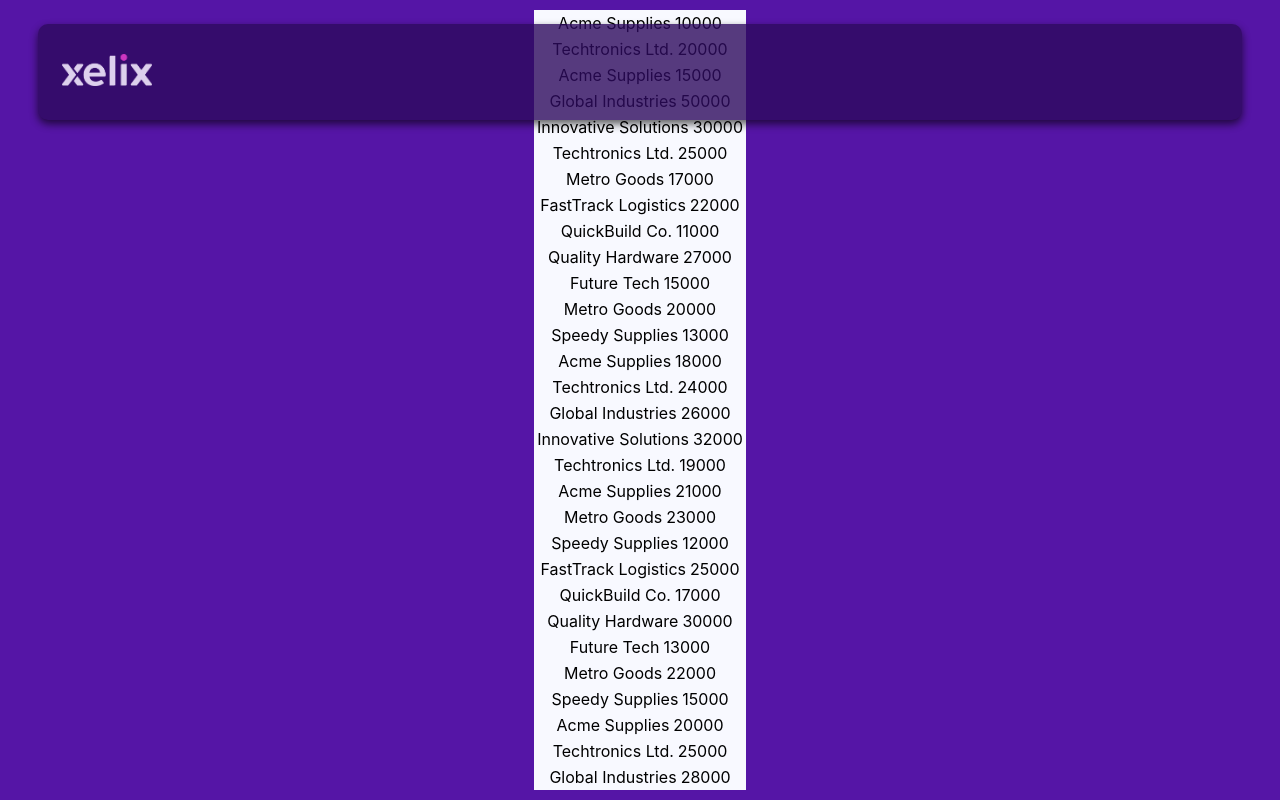
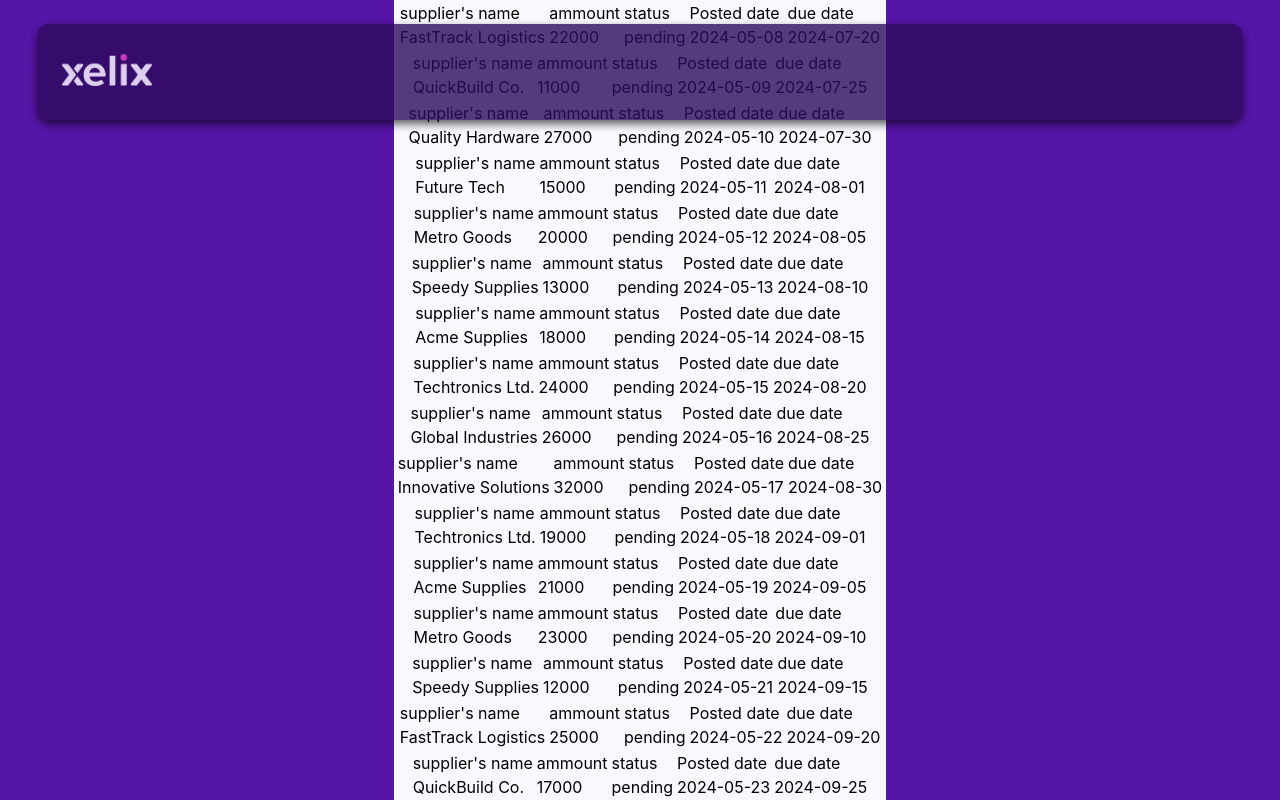
Before and after one commit to santosluizfelipe/xelix-assesment, a React (Create React App) app: page / in a window 1280 px wide. Built offline with nearby package versions, Linux system fonts and the light colour scheme.

Commit message:
fix: rendered the table

```diff
--- a/src/components/table/Table.js
+++ b/src/components/table/Table.js
@@ -6,13 +6,22 @@
 const Table = () => {
   return (
     <CardWrapper>
-      {data.pay_run.invoices.map((x) => {
+      {data.pay_run.invoices.map((invoice) => {
         return (
           <TableInvoice>
             <tbody>
+              <td>supplier's name</td>
+              <td>ammount</td>
+              <td>status</td>
+              <td>Posted date</td>
+              <td>due date</td>
               <tr>
-                <td>{x.supplier}</td>
-                <td>{x.amount}</td>
+                <td>{invoice.supplier}</td>
+                <td>{invoice.amount}</td>
+                <td>{invoice.status}</td>
+                <td>{invoice.posted_date}</td>
+                <td>{invoice.due_date}</td>
+
               </tr>
             </tbody>
           </TableInvoice>
```
